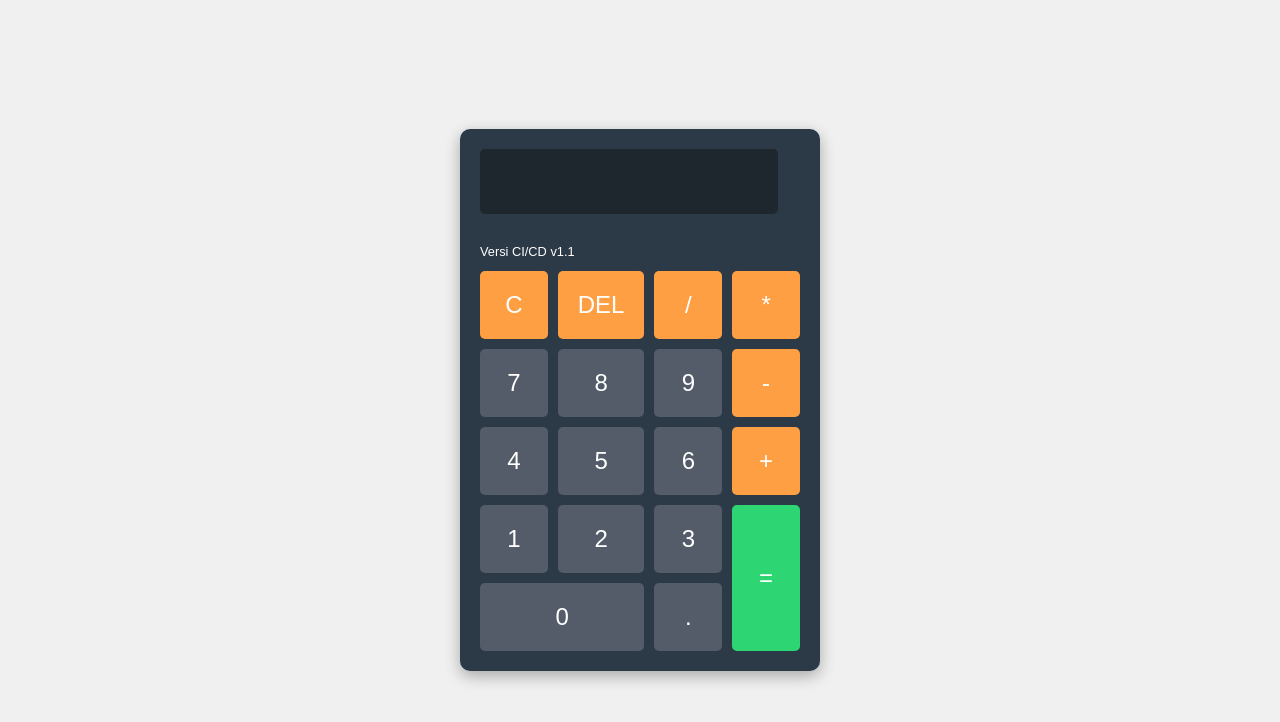
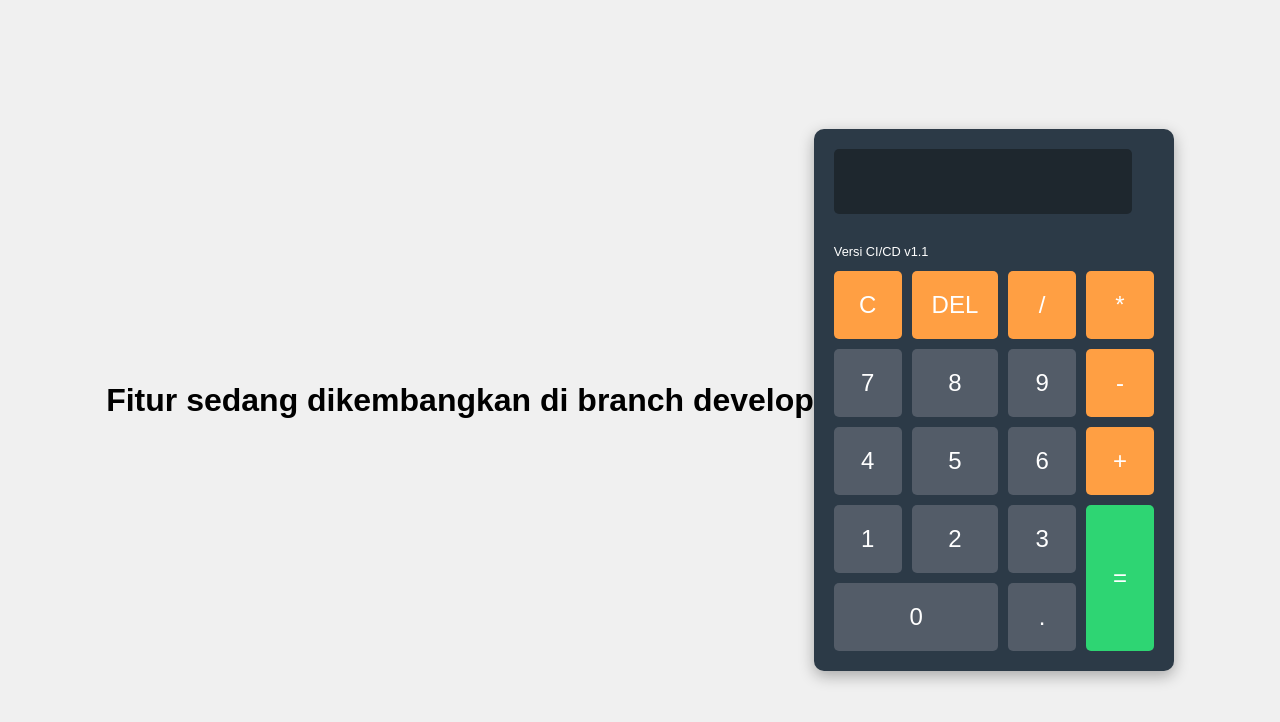
Before and after one commit to Athalhm/kalkulator-cicd, a plain HTML site: page index.html in a window 1280 px wide. Drawn offline with Linux system fonts and the light colour scheme.

Commit message:
Latihan: Fitur baru di branch develop

```diff
--- a/index.html
+++ b/index.html
@@ -6,7 +6,7 @@
     <title>Kalkulator CI/CD Keren Pisan</title>
     <link rel="stylesheet" href="style.css">
 </head>
-
+        <h1>Fitur sedang dikembangkan di branch develop</h1>
 <body>
     <div class="calculator">
         <input type="text" id="display" disabled>
```
